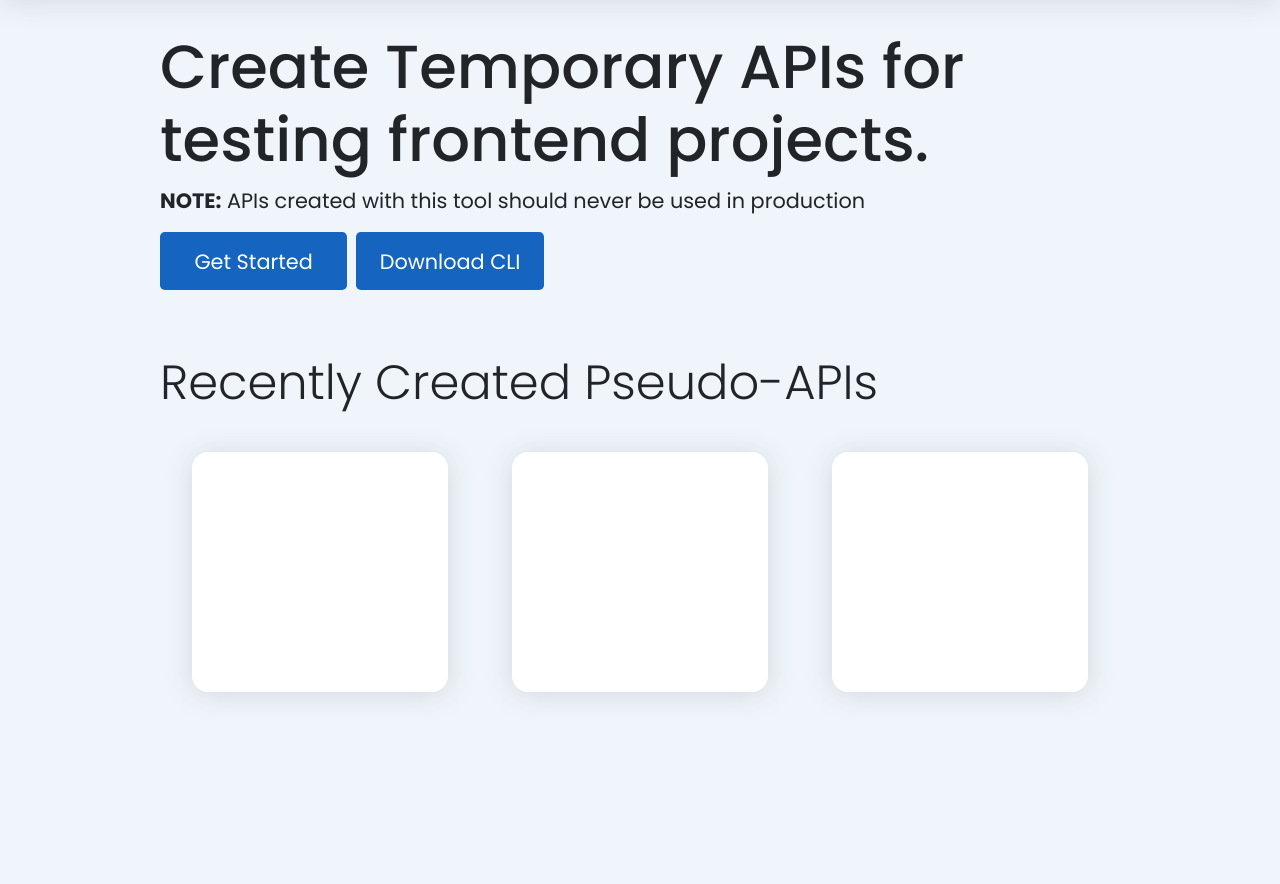
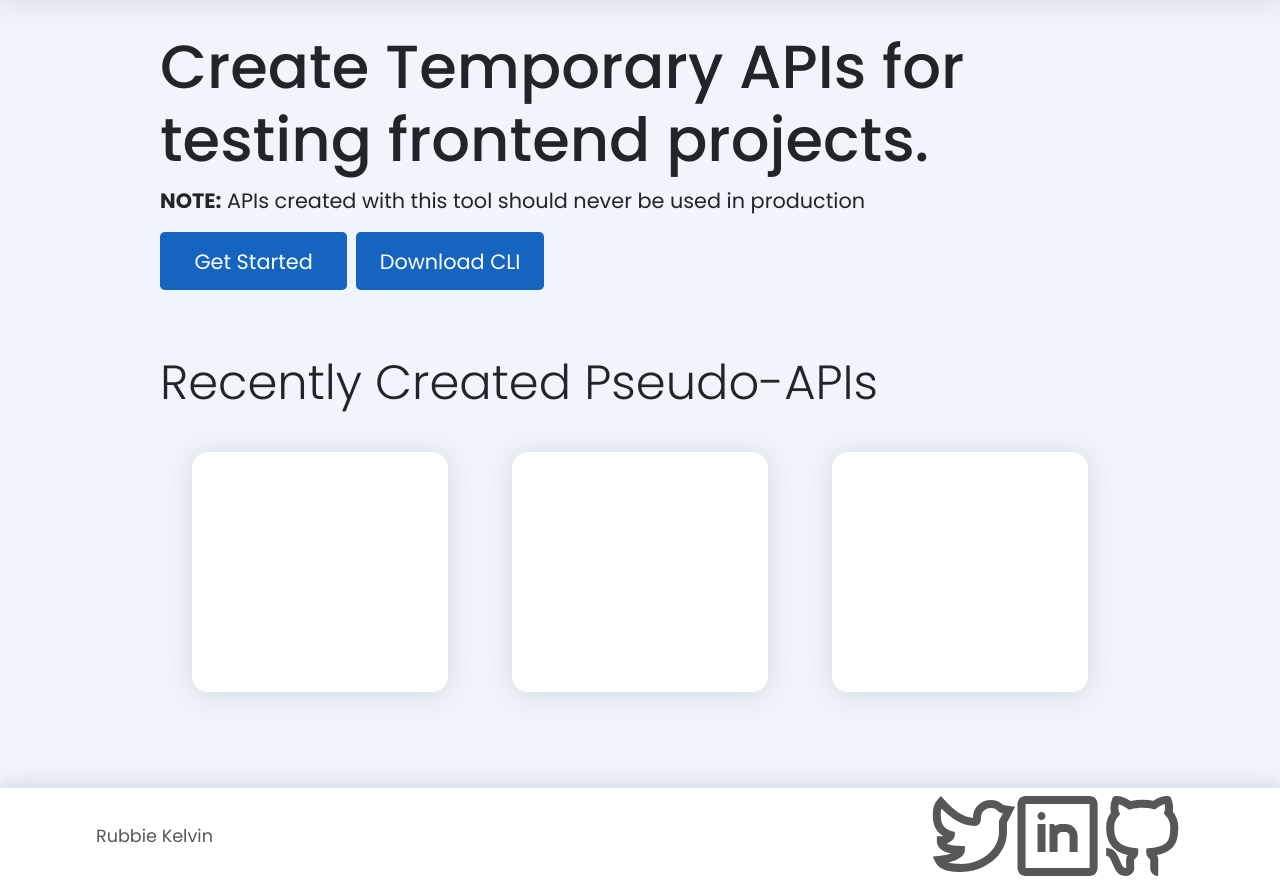
Before and after one commit to rubbieKelvin/pseudoapi, a Django app: page / in a window 1280 px wide. Shown: the part 113-997 px from the top of the page. Before the commit the page ends 810 px from the top, so only its background shows below. Run offline with Django 3.2, Linux system fonts and the light colour scheme; some libraries are stand-ins or nearby versions.

Commit message:
finished homepage

```diff
--- a/pseudoapi/static/css/global.css
+++ b/pseudoapi/static/css/global.css
@@ -35,6 +35,10 @@
 
 .search-bar-btn:focus, .search-bar:focus{
 	border: 2px solid var(--primary-faded) !important;
+}
+
+.footer-link:hover{
+	background-color: #f8f8f8;
 }
 
 @media(max-width: 1280px){
@@ -85,4 +89,12 @@
 		font-size: 2em !important;
 		font-weight: 500 !important;
 	}
+
+	.footer-note{
+		width: 50%;
+	}
+
+	.footer-links{
+		width: 35%
+;	}
 }
--- a/pseudoapi/static/css/index.css
+++ b/pseudoapi/static/css/index.css
@@ -1,10 +1,10 @@
-.vh100{
-	height: 90vh !important;
-}
-
 .hero{
 	display: flex;
 	margin-bottom: 4em;
+}
+
+.body{
+	padding-bottom: 4em;
 }
 
 .hero-left > h2{
--- a/pseudoapi/static/js/main.js
+++ b/pseudoapi/static/js/main.js
@@ -113,3 +113,60 @@
 		</div>
 	`
 });
+
+
+Vue.component("bottom-bar", {
+	props: {
+		sociallinks: Array,
+		pallete: Object
+	},
+	methods: {},
+	data(){
+		return {
+			style: {
+				footer: {
+					display: "flex",
+					boxShadow: "0px -3px 20px rgba(91, 91, 91, 0.2) !important",
+					height: "6em",
+					justifyContent: "center",
+					alignContent: "center"
+				},
+
+				footerNote: {
+					fontSize: "1.1em",
+					color: "#575757",
+					width: "65%",
+					margin: "0px",
+					display: "flex",
+					alignItems: "center"
+				},
+
+				socialLinks: {
+					width: "20%",
+					display: "flex"
+				},
+
+				socialLink: {
+					width: "33.3%",
+					display: "flex",
+					justifyContent: "center",
+					alignContent: "center"
+				},
+
+				socialLinkImg: {
+
+				}
+			}
+		}
+	},
+	template: `
+		<footer v-bind:style="style.footer">
+			<p v-bind:style="style.footerNote" class="footer-note">Rubbie Kelvin</p>
+			<div v-bind:style="style.socialLinks" class="footer-links">
+				<a class="footer-link" v-bind:href="link.route" v-bind:style="style.socialLink" v-bind:key="link.id" v-for="link in sociallinks">
+					<img v-bind:src="link.src" v-bind:style="style.socialLinkImg"/>
+				</a>
+			</div>
+		</footer>
+	`
+});
--- a/pseudoapi/templates/index.html
+++ b/pseudoapi/templates/index.html
@@ -69,6 +69,14 @@
             </div>
 
         </div>
+
+        <bottom-bar v-bind:pallete="pallete" v-bind:sociallinks="
+            [
+                {route: 'https://twitter.com/rubbiekelvin', src: `{% static 'images/twitter.svg'%}`},
+                {route: 'https://www.linkedin.com/in/rubbie-kelvin-831400176', src: `{% static 'images/linkedin.svg'%}`},
+                {route: 'https://github.com/kelvinrubbie', src: `{% static 'images/github.svg'%}`},
+            ]
+        "></bottom-bar>
     </div>
 
     <script src="{% static 'vendor/axios.min.js' %}"></script>
```
Also changed, not shown: pseudoapi/static/images/github.svg, pseudoapi/static/images/linkedin.svg, pseudoapi/static/images/twitter.svg.
